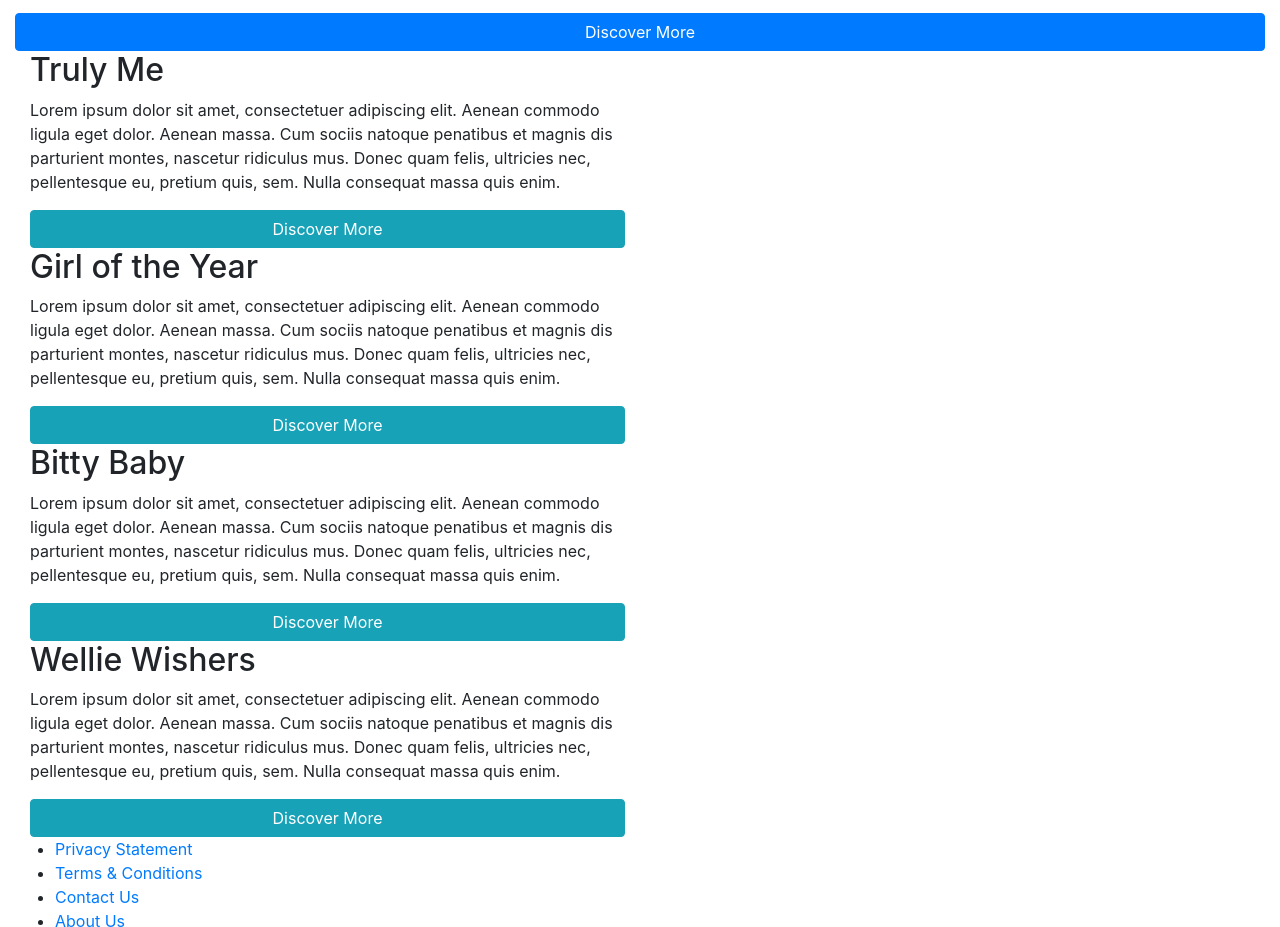
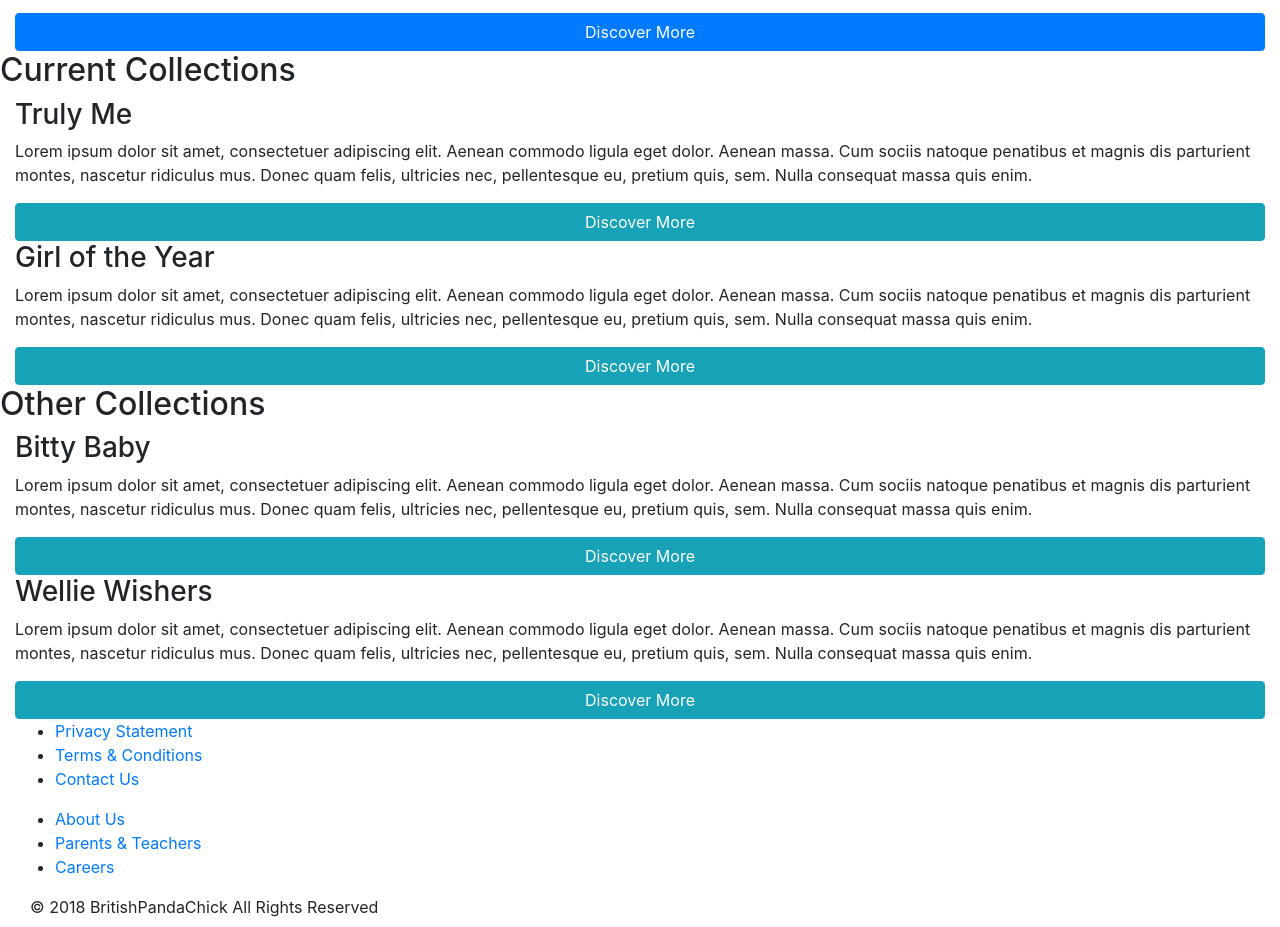
Before and after one commit to BritishPandaChick/30sites-children-toy, a plain HTML site: page index.html in a window 1280 px wide. Shown: the part 793-1720 px from the top of the page. Drawn offline with nearby package versions, Linux system fonts and the light colour scheme.

Commit message:
Change bootstrap classes. Change column sizes for classes. Update classes and ids for collections. Reorganized link tags in directory section.

```diff
--- a/assets/css/mobile.css
+++ b/assets/css/mobile.css
@@ -1,6 +1,6 @@
 /* Base Styles */
 body {
-  font-family: 'Arial', sans-serif;
+  font-family: 'Source Sans Pro', sans-serif;
   color: #333;
 }
 
@@ -19,6 +19,7 @@ header h1 {
   font-size: 55px;
   border: 2px solid #891100;
   padding: 25px;
+  text-align: center;
 }
 
 header nav {
@@ -27,7 +28,6 @@ header nav {
 }
 
 header nav ul li a {
-  text-decoration: none;
   color: #891100;
   font-size: 20px;
   font-family: 'Times New Roman';
@@ -36,3 +36,97 @@ header nav ul li a {
 header nav ul li a:hover {
   color: #c70a4c;
 }
+
+/* Birthday */
+#birthday img{
+  width: 100%;
+  padding-bottom: 20px;
+}
+
+/* History */
+#history {
+  width: 100%;
+  padding: 15px;
+}
+
+#history h2 {
+  font-family: 'Times New Roman';
+  color: #891100;
+  font-size: 45px;
+  text-align: center;
+}
+
+#history p {
+  padding-top: 15px;
+  font-size: 20px;
+  line-height: 27px;
+}
+
+/* Current */
+#current {
+  width: 100%;
+  padding: 15px;
+}
+
+#current h2 {
+  font-family: 'Times New Roman';
+  color: #891100;
+  font-size: 45px;
+  text-align: center;
+}
+
+#current h3 {
+  font-size: 35px;
+  padding-top: 15px;
+}
+
+#current p {
+  font-size: 20px;
+  line-height: 27px;
+}
+
+#current button {
+  margin-bottom: 25px;
+}
+
+/* Misc */
+#misc {
+  width: 100%;
+  padding: 15px;
+}
+
+#misc h2 {
+  font-family: 'Times New Roman';
+  color: #891100;
+  font-size: 45px;
+  text-align: center;
+}
+
+#misc h3 {
+  font-size: 35px;
+  padding-top: 15px;
+}
+
+#misc p {
+  font-size: 20px;
+  line-height: 27px;
+}
+
+#misc button {
+  margin-bottom: 25px;
+}
+
+/* Directory */
+#directory {
+  border: 2px solid #891100;
+  width: 100%;
+}
+
+#directory nav ul li {
+  list-style-type: none;
+}
+
+#directory nav ul li a {
+  font-size: 18px;
+  color: #891100;
+}
--- a/index.html
+++ b/index.html
@@ -8,16 +8,16 @@
     <link href="assets/css/tablet.css" media="screen and (min-width: 641px) and (max-width: 1024px)" rel="stylesheet" type="text/css">
     <link href="assets/font-awesome/css/all.min.css" rel="stylesheet">
     <link href="https://stackpath.bootstrapcdn.com/bootstrap/4.3.1/css/bootstrap.min.css" rel="stylesheet" integrity="sha384-ggOyR0iXCbMQv3Xipma34MD+dH/1fQ784/j6cY/iJTQUOhcWr7x9JvoRxT2MZw1T" crossorigin="anonymous">
+    <link href="https://fonts.googleapis.com/css?family=Source+Sans+Pro&display=swap" rel="stylesheet">
   </head>
   <body>
     <div class="container-fluid">
       <header>
-        <h1 class="text-center">American Girl</h1>
+        <h1>American Girl</h1>
 
         <nav>
           <ul class="nav">
             <li class="nav-item"><a class="nav-link" href="#">Home</a></li>
-            <li class="nav-item"><a class="nav-link" href="#">Shop</a></li>
             <li class="nav-item"><a class="nav-link" href="#">Archives</a></li>
             <li class="nav-item"><a class="nav-link" href="#">Movies</a></li>
           </ul>
@@ -40,9 +40,11 @@
           <button class="btn btn-block btn-primary">Discover More</button>
         </section>
 
-        <section id="collection-one">
-            <div class="col-6">
-              <h2>Truly Me</h2>
+        <section id="current">
+          <div class="row">
+            <h2>Current Collections</h2>
+            <div class="col-sm-12">
+              <h3>Truly Me</h3>
               <p>Lorem ipsum dolor sit amet, consectetuer adipiscing elit. Aenean
                 commodo ligula eget dolor. Aenean massa. Cum sociis natoque penatibus
                 et magnis dis parturient montes, nascetur ridiculus mus. Donec quam
@@ -51,8 +53,8 @@
               <button class="btn btn-block btn-info">Discover More</button>
             </div>
 
-            <div class="col-6">
-              <h2>Girl of the Year</h2>
+            <div class="col-sm-12">
+              <h3>Girl of the Year</h3>
               <p>Lorem ipsum dolor sit amet, consectetuer adipiscing elit. Aenean
                 commodo ligula eget dolor. Aenean massa. Cum sociis natoque penatibus
                 et magnis dis parturient montes, nascetur ridiculus mus. Donec quam
@@ -60,11 +62,14 @@
                 consequat massa quis enim.</p>
               <button class="btn btn-block btn-info">Discover More</button>
             </div>
+          </div>
         </section>
 
-        <section id="collection-two">
-            <div class="col-6">
-              <h2>Bitty Baby</h2>
+        <section id="misc">
+          <div class="row">
+            <h2>Other Collections</h2>
+            <div class="col-sm-12">
+              <h3>Bitty Baby</h3>
               <p>Lorem ipsum dolor sit amet, consectetuer adipiscing elit. Aenean
                 commodo ligula eget dolor. Aenean massa. Cum sociis natoque penatibus
                 et magnis dis parturient montes, nascetur ridiculus mus. Donec
@@ -73,8 +78,8 @@
               <button class="btn btn-block btn-info">Discover More</button>
             </div>
 
-            <div class="col-6">
-              <h2>Wellie Wishers</h2>
+            <div class="col-sm-12">
+              <h3>Wellie Wishers</h3>
               <p>Lorem ipsum dolor sit amet, consectetuer adipiscing elit. Aenean
                 commodo ligula eget dolor. Aenean massa. Cum sociis natoque penatibus
                 et magnis dis parturient montes, nascetur ridiculus mus. Donec quam
@@ -82,19 +87,31 @@
                 consequat massa quis enim.</p>
               <button class="btn btn-block btn-info">Discover More</button>
             </div>
+          </div>
         </section>
 
         <section id="directory">
+          <div class="row">
+            <div class="col-sm-12">
               <nav>
                 <ul>
                   <li><a href="#">Privacy Statement</a></li>
                   <li><a href="#">Terms & Conditions</a></li>
                   <li><a href="#">Contact Us</a></li>
+                </ul>
+              </nav>
+            </div>
+
+            <div class="col-sm-12">
+              <nav>
+                <ul>
                   <li><a href="#">About Us</a></li>
                   <li><a href="#">Parents & Teachers</a></li>
                   <li><a href="#">Careers</a></li>
                 </ul>
               </nav>
+            </div>
+          </div>
         </section>
       </main>
 
```
Lines whose indentation alone changed are shown as unchanged.
